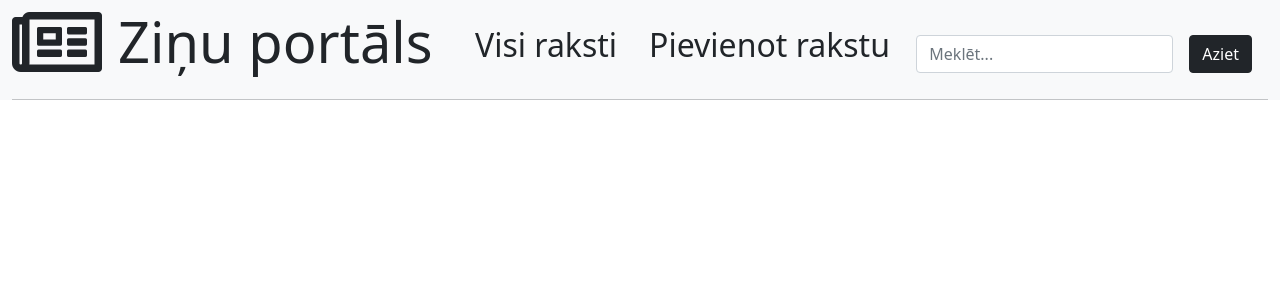
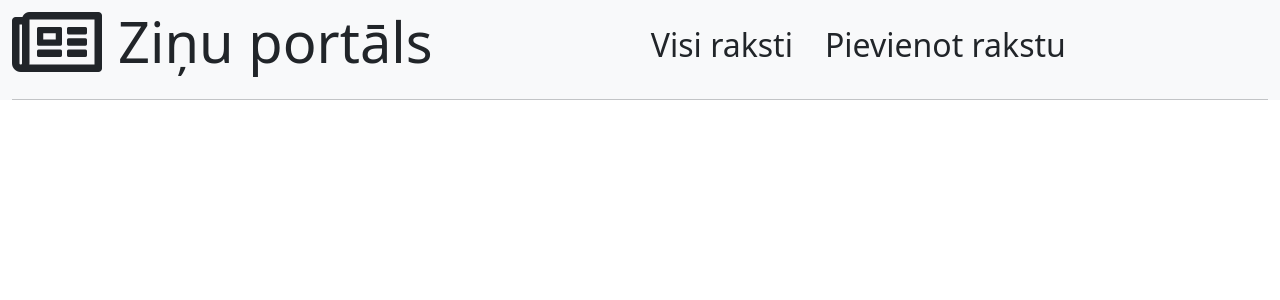
Before and after one commit to klavssprugevics/news_page-django, a Django app: template templates/base.html in a window 1280 px wide. Shown: the top 300 px of the page. Run offline with Django 3.2, Linux system fonts and the light colour scheme; the template is opened without the code that fills it, so the values that code supplies are empty; some libraries are stand-ins or nearby versions.

Commit message:
refactor

```diff
--- a/news_list/models.py
+++ b/news_list/models.py
@@ -4,6 +4,7 @@ from django.utils.text import slugify
 from django.urls import reverse
 
 class News(models.Model):
+
     CATEGORIES = [
         ('Sport', 'Sports'),
         ('Technology', 'Technology'),
@@ -26,7 +27,7 @@ class News(models.Model):
     thumbnail = models.ImageField(upload_to="images/", default="images/default.png")
     slug = models.SlugField(unique=True, blank=True, null=True)
 
-    # pirms saglabasanas - izveido slug no nosaukumu - unikals identifikators
+    # pirms saglabasanas - izveido slug no nosaukuma - unikals identifikators
     def save(self, *args, **kwargs):
         self.slug = slugify(self.title)
         super(News, self).save(*args, **kwargs)
--- a/templates/base.html
+++ b/templates/base.html
@@ -20,16 +20,6 @@
                     <li><a href="{% url 'news_list:all_posts' %}" class="nav-link link-dark pt-4"><h2>Visi raksti</h2></a></li>
                     <li><a href="{% url 'news_list:new_post' %}" class="nav-link link-dark pt-4"><h2>Pievienot rakstu</h2></a></li>
                 </ul>
-                <form class="pt-4">
-                    <ul class="nav align-items-center">
-                        <li>
-                            <input type="search" class="form-control" placeholder="Meklēt...">
-                        </li>
-                        <li>
-                            <button type="button" class="btn btn-dark mx-3">Aziet</button>
-                        </li>
-                    </ul>
-                </form>
             </div>
             <hr/>
         </div>
```
Also changed, not shown: news_list/urls.py (+4 -4 lines), news_list/views.py (+24 -10 lines).
